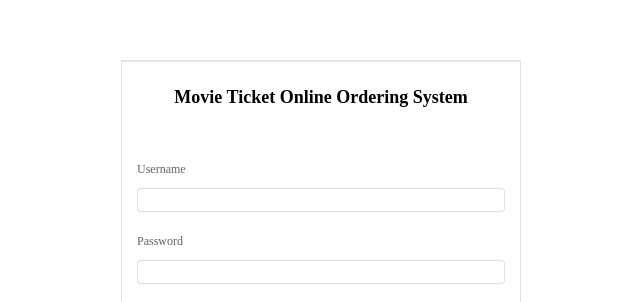
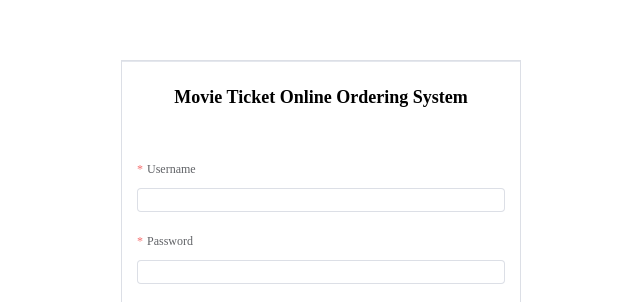
Before and after one commit to MHSJmzby/It_Project_Group26, a Vue app in the folder it26/: page / in a window 1280 px wide. Shown: the top 302 px of the page, without its empty margins (319-959 px from the left). Built offline with nearby package versions, Linux system fonts and the light colour scheme.

Commit message:
Update Login.vue

```diff
--- a/it26/src/views/Login.vue
+++ b/it26/src/views/Login.vue
@@ -14,12 +14,13 @@
           label-width="100px"
           ref="form"
           :model="form"
+          :rules="rules"
           style="margin-top: 50px; max-width: 460px;"
       >
-        <el-form-item label="Username">
-          <el-input v-model="form.name" />
+        <el-form-item label="Username" prop="username">
+          <el-input v-model="form.username" />
         </el-form-item>
-        <el-form-item label="Password">
+        <el-form-item label="Password" prop="password">
           <el-input v-model="form.password" />
         </el-form-item>
         <el-form-item style=" padding-left: 150px; padding-top: 10px">
@@ -45,25 +46,22 @@
 <script>
 import router from "@/router";
 import request from "@/utils/request";
-
 export default {
   name: "Login",
   components: {},
-  rules: {
-    username: [
-      {required: true, message: '请输入用户名', trigger: 'blur'},
-    ],
-    password: [
-      {required: true, message: '请输入密码', trigger: 'blur'},
-    ],
-  },
   data() {
     return {
-      form:
-        {
-          state: '0',
-        }
-      ,
+      form: {
+        state: '0',
+      },
+      rules: {
+        username: [
+          {required: true, message: 'Please input username', trigger: 'blur'},
+        ],
+        password: [
+          {required: true, message: 'Please inout password', trigger: 'blur'},
+        ],
+      },
     }
   },
   methods: {
@@ -76,9 +74,8 @@ export default {
                 type: "success",
                 message: "Login Successfully"
               })
-			  console.log(JSON.parse(res.data))
+              console.log(JSON.parse(res.data))
               sessionStorage.setItem("user", JSON.stringify(res.data))  // 缓存用户信息
-
               // 登录成功的时候更新当前路由
               // activeRouter()
               if (this.form.state == 0) {  //User
@@ -86,8 +83,6 @@ export default {
               } else {
                 router.push("/movies")  //Admin
               }
-
-
             } else {
               this.$message({
                 type: "error",
@@ -103,5 +98,4 @@ export default {
 </script>
 
 <style scoped>
-
 </style>
```
